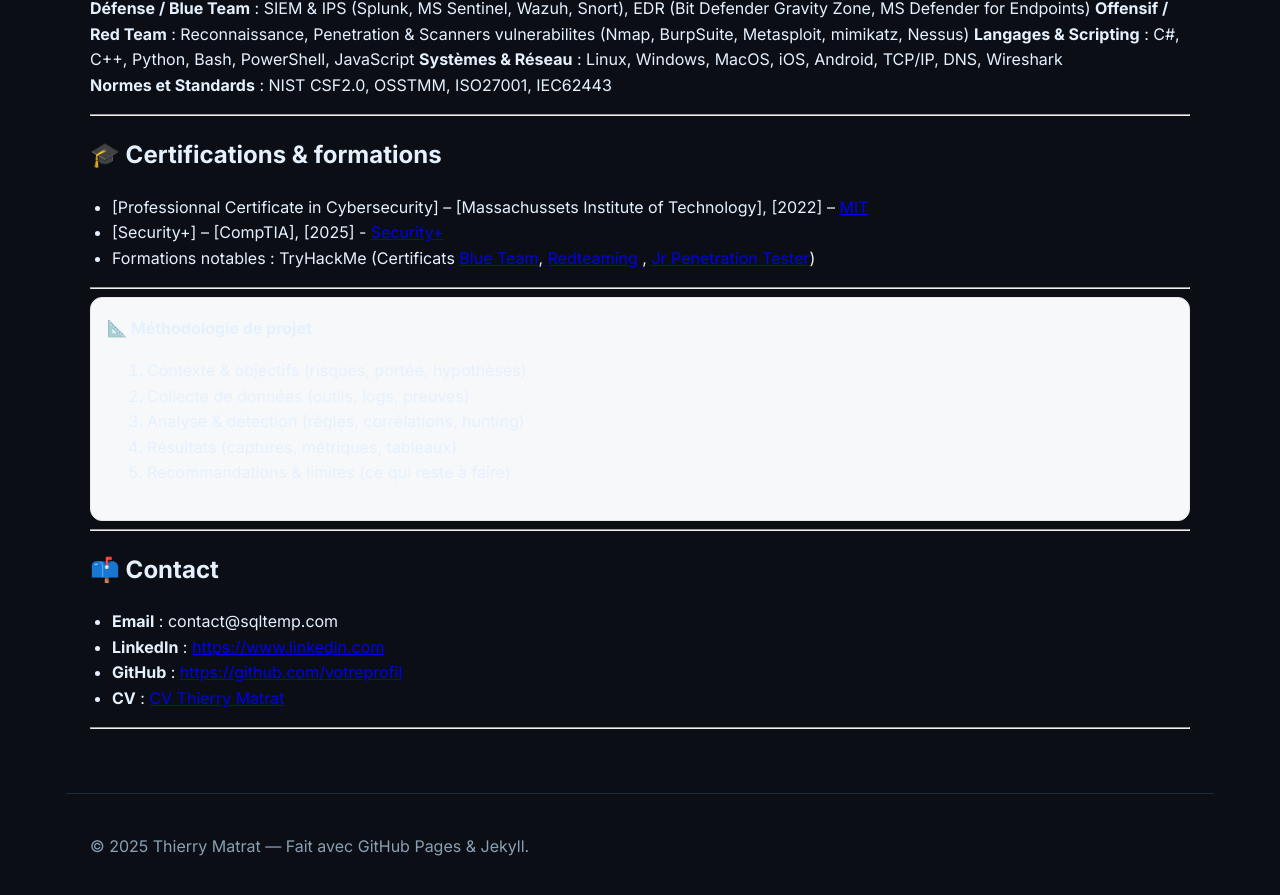
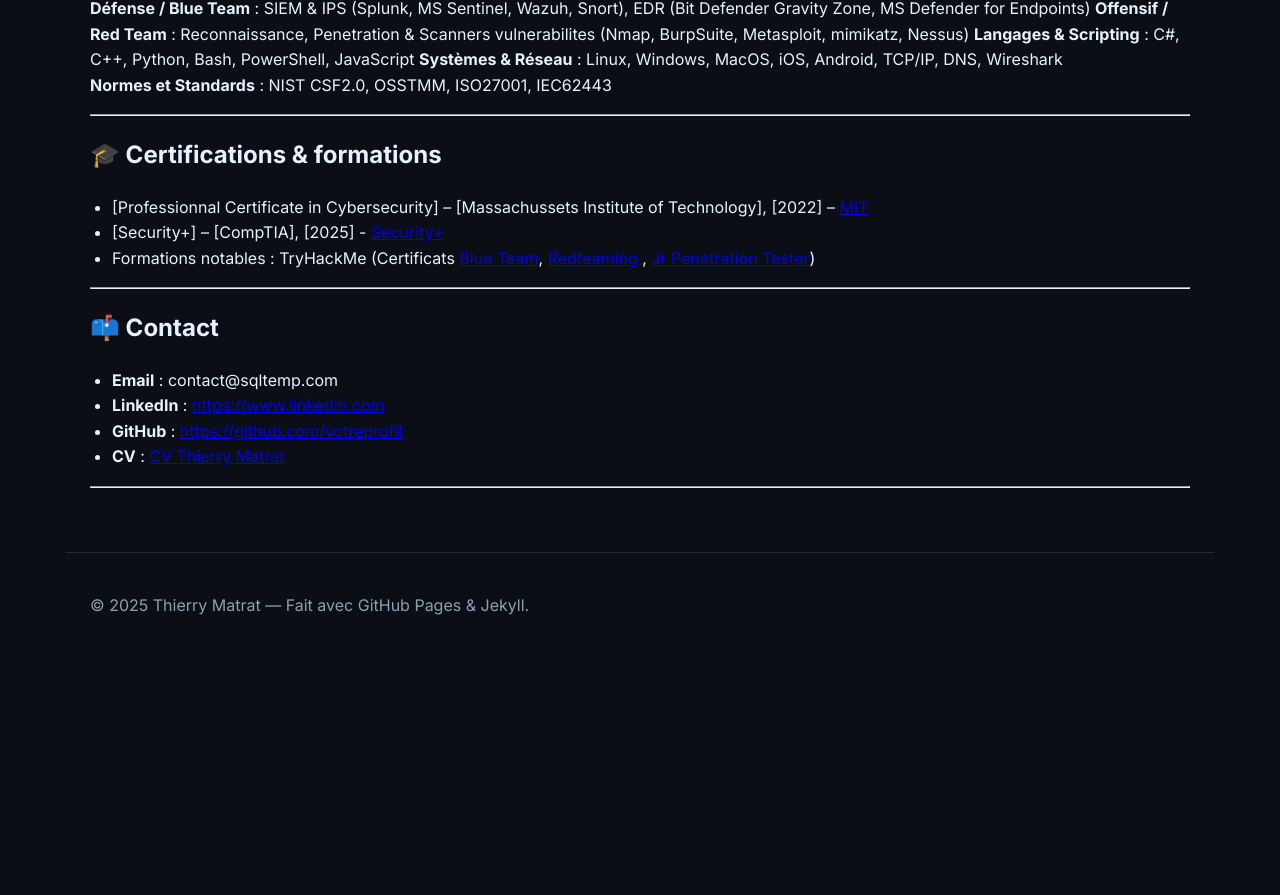
Before and after one commit to sqltemp/portfolio, a Jekyll site: the page built from index.md, in a window 1280 px wide and 900 px high, scrolled down 1717 px. Shown: the top 895 px of the window. Built offline with Jekyll 4.4.1, drawn with Linux system fonts in a browser that asks for light colours; our own code applies the rules of GitHub Pages for plain Markdown files; after the commit the page ends 2375 px from its top, so only the background shows below that.

Commit message:
Remove project methodology section
Removed project methodology section from index.md

```diff
--- a/index.md
+++ b/index.md
@@ -108,19 +108,6 @@
 
 ---
 
-<div style="background:#f6f8fa; padding:18px 16px; border:1px solid #e5e7eb; border-radius:12px;">
-  <strong>📐 Méthodologie de projet</strong>
-  <ol>
-    <li>Contexte & objectifs (risques, portée, hypothèses)</li>
-    <li>Collecte de données (outils, logs, preuves)</li>
-    <li>Analyse & détection (règles, corrélations, hunting)</li>
-    <li>Résultats (captures, métriques, tableaux)</li>
-    <li>Recommandations & limites (ce qui reste à faire)</li>
-  </ol>
-</div>
-
----
-
 <h2 id="contact">📫 Contact</h2>
 
 - **Email** : contact@sqltemp.com
```
